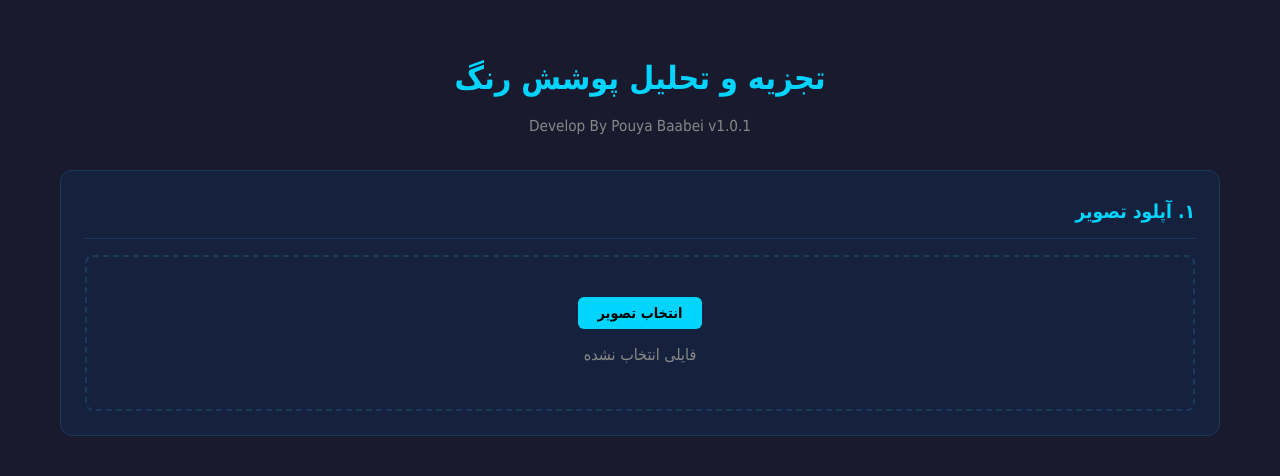
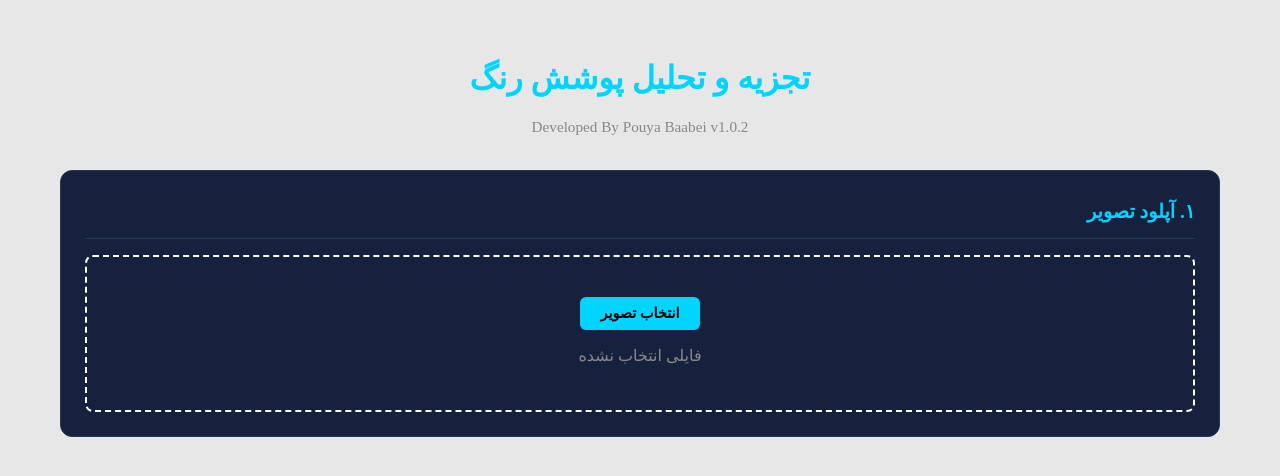
Before and after one commit to pouyaroid/ink, a FastAPI app: page / in a window 1280 px wide. Shown: the top 476 px of the page. Run offline with FastAPI, Linux system fonts and the light colour scheme.

Commit message:
edit ui v2

```diff
--- a/static/css/style.css
+++ b/static/css/style.css
@@ -5,8 +5,9 @@
 }
 
 body {
-    font-family: 'Tahoma', 'Segoe UI', sans-serif;
-    background: #1a1a2e;
+    font-family: 'Vazir';
+    src: url('/static/fonts/Vazir.woff2') format('woff2');
+    background: #e7e7e7f7;
     color: #e0e0e0;
     line-height: 1.8;
     direction: rtl;
@@ -68,7 +69,7 @@ header h1 {
 
 /* Upload */
 .upload-area {
-    border: 2px dashed #1a3a5c;
+    border: 2px dashed #ffffff;
     border-radius: 8px;
     padding: 40px;
     text-align: center;
--- a/templates/index.html
+++ b/templates/index.html
@@ -10,7 +10,7 @@
     <div class="container">
         <header>
             <h1>تجزیه و تحلیل پوشش رنگ</h1>
-            <p class="subtitle">Develop By Pouya Baabei v1.0.1</p>
+            <p class="subtitle">Developed By Pouya Baabei v1.0.2</p>
         </header>
 
         <!-- مرحله ۱: آپلود تصویر -->
```
Also changed, not shown: static/fonts/Vazir.woff2 (added).
